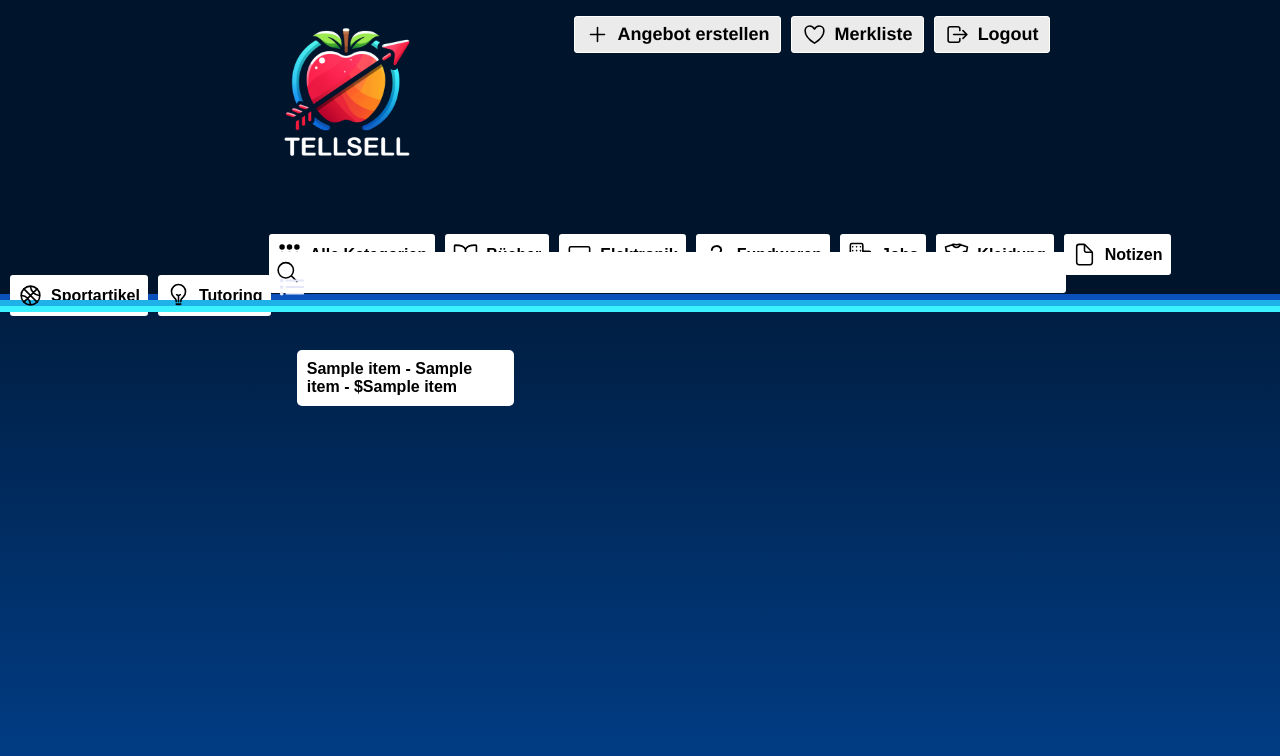
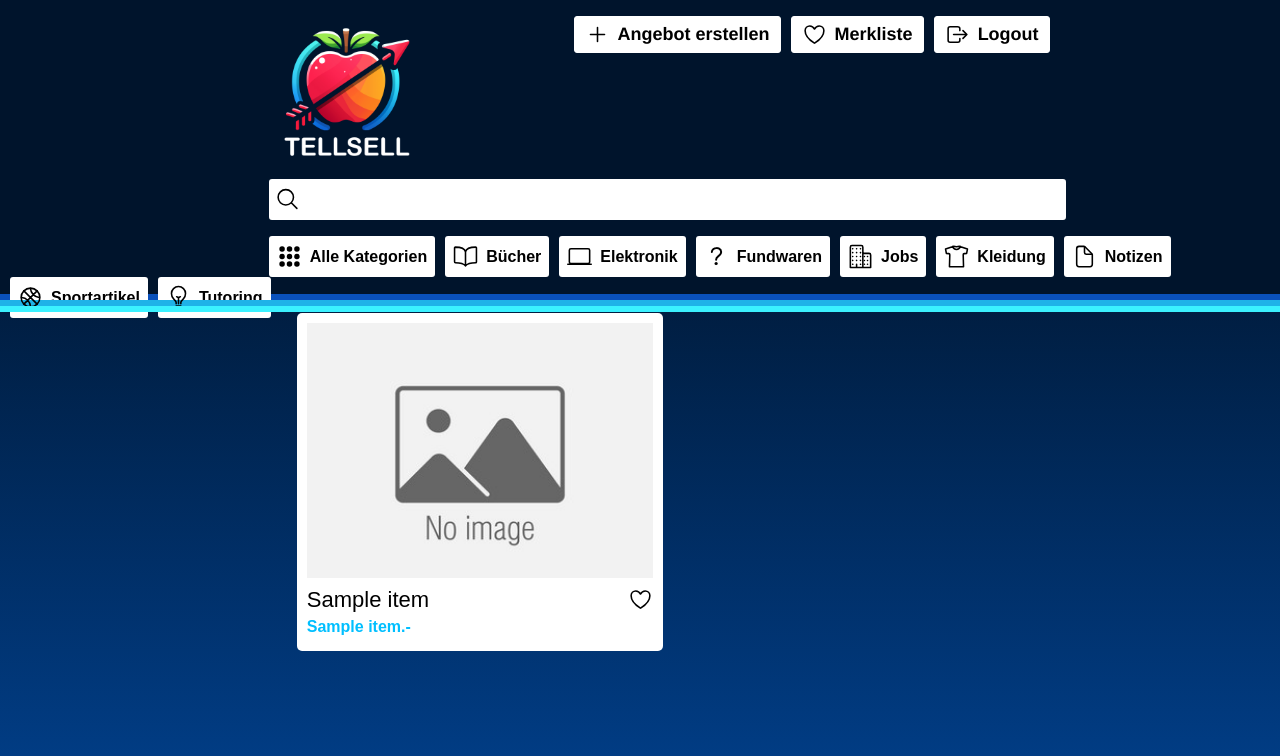
Before and after one commit to Mostercoder/Projekt-Web-App, a Flask app: template tellsell/templates/index.html in a window 1280 px wide. Shown: the top 756 px of the page. Run offline with Flask 3, Linux system fonts and the light colour scheme; the template is opened without the code that fills it: most values are stand-ins (such as "Sample title", 1, 10 or a date in 2020); some libraries are stand-ins or nearby versions.

Commit message:
Add files via upload

```diff
--- a/tellsell/static/script.js
+++ b/tellsell/static/script.js
@@ -25,3 +25,12 @@
 //}
 //
 //document.getElementById('addItemButton').addEventListener('click', addItem);
+function toggleHeart() {
+    var heartIcon = document.getElementById('heartIcon');
+
+    if (heartIcon.getAttribute('name') === 'heart-outline') {
+      heartIcon.setAttribute('name', 'heart');
+    } else {
+      heartIcon.setAttribute('name', 'heart-outline');
+    }
+    }
--- a/tellsell/static/style_index.css
+++ b/tellsell/static/style_index.css
@@ -39,7 +39,6 @@
   display: flex;
   height: 20px;
   padding-left: 21%;
-  margin-top: -5%;
   position: relative;
 }
 
@@ -79,7 +78,7 @@ ion-icon {
 .categories {
   margin: 0;
   padding: 0;
-  padding-top:55px;
+  padding-top:37px;
 }
 
 .categories li:first-of-type {
@@ -136,7 +135,7 @@ ion-icon {
   border-color: #ffffff;
   border-width: 1px;
   border-radius: 3px;
-  background-color: #ebebeb;
+  background-color: #ffffff;
 }
 
 .account_options button a{
@@ -155,18 +154,18 @@ ion-icon {
 }
 
 .account_options button:hover a{
-  color: lavender;
+  color: rgb(255, 255, 255);
 }
 
 .account_options button:hover ion-icon {
-  color: lavender;
+  color: rgb(255, 255, 255);
 }
 
 /* ###########################*/
 body {
-  padding-top: 25vh;
+  padding-top: 20vh;
   padding-left: 21%;
-  padding-right: 21%;
+  padding-right: 16%;
   background-color: #00142c;  /*just for backup*/
   background: linear-gradient(0deg, rgba(1,63,138,1) 0%, rgba(0,20,44,1) 80%);/**/
   background-attachment: fixed;
@@ -181,13 +180,14 @@ h1 {
 h1 ion-icon {
   width: 30px;
   height: 30px;
-  color: lavender;
+  color: rgb(255, 255, 255);
+  z-index: -1;
 }
 
 /* Styles for the main heading */
 h1 a {
   align-items: center;
-  color: lavenderblush;
+  color: rgb(255, 255, 255);
   text-align: left;
   font-family: 'Segoe UI';
   margin-left: 12px;
@@ -203,7 +203,7 @@ h2 {
 
 .grid-container {
   display: grid;
-  grid-template-columns: repeat(auto-fill, minmax(200px, 2fr));
+  grid-template-columns: repeat(auto-fill, minmax(285px, 4fr));
   gap: 18px;
   padding: 20px;
 }
@@ -214,10 +214,40 @@ h2 {
   cursor: pointer;
   border-radius: 5px;
   align-items: center;
-  font-weight: bolder;
   font-family: "Guill Sans", sans-serif;
   color: black;
   text-decoration: none;
+}
+
+.grid-item img {
+  width: 100%;
+  height: 80%;
+}
+
+.grid-item .name {
+  font-family: "Guill Sans", sans-serif;
+  padding-top: 5px;
+  font-size: 22px;
+}
+
+.grid-item ion-icon {
+  float: right;
+  padding-top: 5px;
+}
+
+.grid-item ion-icon[name="heart"] {
+  color: #0a51bb;
+}
+
+.grid-item ion-icon:hover {
+  color: #0a51bb;
+}
+
+.grid-item .price {
+  font-family: "Guill Sans", sans-serif;
+  font-weight: bolder;
+  padding-top: 5px;
+  color: rgb(0, 191, 255);
 }
 
 /*only price button*/
--- a/tellsell/templates/index.html
+++ b/tellsell/templates/index.html
@@ -1,5 +1,6 @@
 <!DOCTYPE html>
 <link rel="stylesheet" href="{{ url_for('static', filename='style_index.css') }}">
+<script src="{{ url_for('static', filename='script.js') }}"></script>
 <script src="https://unpkg.com/ionicons@5.4.0/dist/ionicons.js"></script>
 
 <html>
@@ -8,6 +9,10 @@
   <div class="top_bar">
     <!-- Logo -->
     <img class="logo" src="{{ url_for('static', filename='logo.jpg') }}" alt="TellSellLogo">
+    <div class="searchbar">
+      <ion-icon name="search-outline" id="search-icon"></ion-icon>
+      <input type="text" id="search">
+    </div>
     <!-- Categories -->
     <ul class="categories">
     <li><a href="#start"><ion-icon name="apps"></ion-icon>Alle Kategorien</a></li>
@@ -33,11 +38,6 @@
     </form>
     </ul>
 
-    <div class="searchbar">
-      <ion-icon name="search-outline" id="search-icon"></ion-icon>
-      <input type="text" id="search">
-    </div>
-
     <div class="line"></div>
     <div class="line"></div>
     <div class="line"></div>
@@ -51,7 +51,11 @@
   <div class="grid-container">
     {% for item in items %}
       <div class="grid-item" onclick="displayOwnerEmail('{{ item[4] }}')">
-        <div>{{ item[1] }} - {{ item[2] }} - ${{ item[3] }}</div>
+        <img src="{{ url_for('static', filename='noimage.jpg') }}"></img>
+        <ion-icon id="heartIcon" name="heart-outline" onclick="toggleHeart()"></ion-icon>
+        <div class="name">{{ item[1] }}</div>
+        <!--<div>{{ item[2] }}</div>  Beschreibung muss nicht auf startseite-->
+        <div class="price">{{ item[3] }}.-</div>
       </div>
     {% endfor %}
   </div>
@@ -62,6 +66,7 @@
       alert('Owner Email: ' + "{{ current_user_email }}");
     }
   </script>
+
 </body>
 
 </html>
```
Also changed, not shown: other parts of tellsell/static/style_index.css (+0 -33 lines), tellsell/static/style_sell.css (+3 -4 lines), tellsell/templates/sell_item.html (+4 -5 lines), tellsell.db, tellsell/static/noimage.jpg (added).
